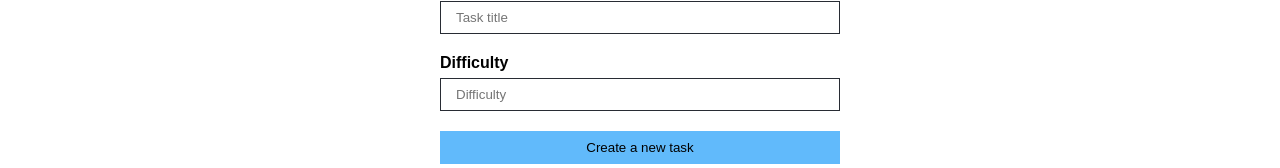
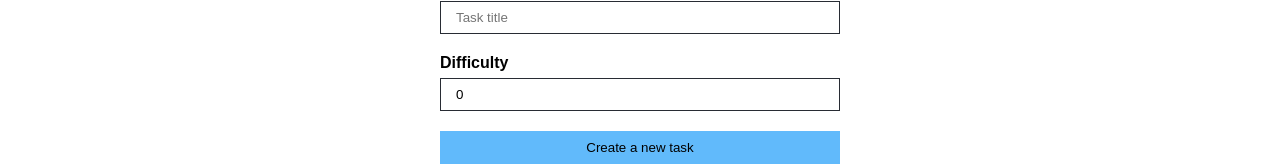
Before and after one commit to RodrigoMZanetti/task-flow, a React (Vite) app: page / in a window 1280 px wide. Shown: the part 172-340 px from the top of the page. Built offline with nearby package versions, Linux system fonts and the light colour scheme.

Commit message:
feat: create list change handle function

```diff
--- a/src/App.tsx
+++ b/src/App.tsx
@@ -1,3 +1,4 @@
+import { useState } from "react";
 import styles from "./App.module.css";
 
 //components
@@ -6,14 +7,23 @@ import Header from "./components/Header";
 import TaskForm from "./components/TaskForm";
 import TaskList from "./components/TaskList";
 
+//interface
+import type { ITaks } from "./interfaces/Task";
+
 function App() {
+  const [taskList, setTaskList] = useState<ITaks[]>([]);
+
   return (
     <>
       <Header />
       <main className={styles.main}>
         <div>
           <h2>What are you going to do?</h2>
-          <TaskForm btnText="Create a new task" />
+          <TaskForm
+            btnText="Create a new task"
+            taskList={taskList}
+            setTaskList={setTaskList}
+          />
         </div>
         <div>
           <h2>Your shores</h2>
--- a/src/components/TaskForm.tsx
+++ b/src/components/TaskForm.tsx
@@ -1,20 +1,69 @@
+import React, { useState, useEffect } from "react";
+import type { ChangeEvent, SubmitEvent } from "react";
+
 import styles from "./TaskForm.module.css";
+
+//interface
+import type { ITaks } from "../interfaces/Task";
 
 interface Props {
   btnText: string;
+  taskList: ITaks[];
+  setTaskList?: React.Dispatch<React.SetStateAction<ITaks[]>>;
 }
 
-function TaskForm({ btnText }: Props) {
+function TaskForm({ btnText, taskList, setTaskList }: Props) {
+  const [id, setId] = useState<number>(0);
+  const [title, setTitle] = useState<string>("");
+  const [difficulty, setDifficulty] = useState<number>(0);
+
+  function addTaskHandler(e: SubmitEvent<HTMLFormElement>) {
+    e.preventDefault();
+    const id = Math.floor(Math.random() * 1000);
+
+    const newTask: ITaks = { id, title, difficulty };
+
+    setTaskList!([...taskList, newTask]);
+    setTitle("");
+    setDifficulty(0);
+
+    console.log(taskList);
+  }
+
+  function handleChange(e: ChangeEvent<HTMLInputElement>) {
+    if (e.target.name === "title") {
+      setTitle(e.target.value);
+    } else {
+      setDifficulty(parseInt(e.target.value));
+    }
+  }
+
   return (
-    <form className={styles.form}>
+    <form className={styles.form} onSubmit={addTaskHandler}>
       <div className={styles.input__container}>
         <label htmlFor="Title">Title</label>
-        <input type="text" name="title" placeholder="Task title" />
+        <input
+          type="text"
+          name="title"
+          placeholder="Task title"
+          onChange={handleChange}
+          id="Title"
+          value={title}
+        />
       </div>
+
       <div className={styles.input__container}>
         <label htmlFor="difficulty">Difficulty</label>
-        <input type="text" name="difficulty" placeholder="Difficulty" />
+        <input
+          type="text"
+          name="difficulty"
+          placeholder="Difficulty"
+          onChange={handleChange}
+          id="difficulty"
+          value={difficulty}
+        />
       </div>
+
       <input type="submit" value={btnText} />
     </form>
   );
--- /dev/null
+++ b/src/interfaces/Task.ts
@@ -0,0 +1,5 @@
+export interface ITaks {
+  id: number;
+  title: string;
+  difficulty: number;
+}
```
